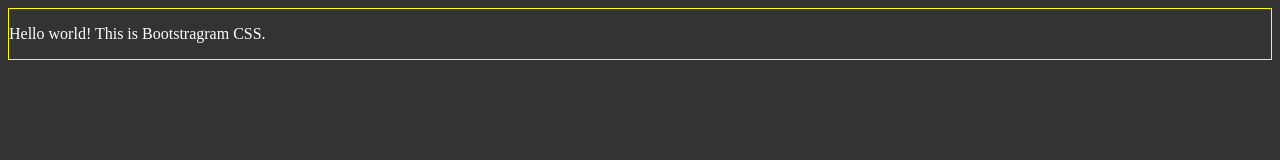
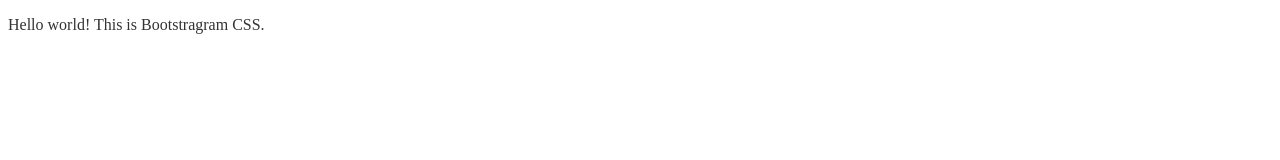
Before and after one commit to dirtyhenry/css-2, a website: page docs/index.html in a window 1280 px wide. Drawn offline with nearby package versions, Linux system fonts and the light colour scheme; files that its build step writes are made by us from their sources.

```diff
--- a/bootstragram.scss
+++ b/bootstragram.scss
@@ -1,3 +1,4 @@
 @charset "utf-8";
+
 /*! bootstragram.com v1.0.0 | MIT License | github.com/Bootstragram/css */
 @import "sass/base.scss";
--- a/sass/base.scss
+++ b/sass/base.scss
@@ -1,5 +1,4 @@
 body {
-  background-color: #333;
-  color: white;
-  border: thin solid yellow;
+  background-color: white;
+  color: #333;
 }
```
Also changed, not shown: package.json (+6 -1 lines), 3 other files.
